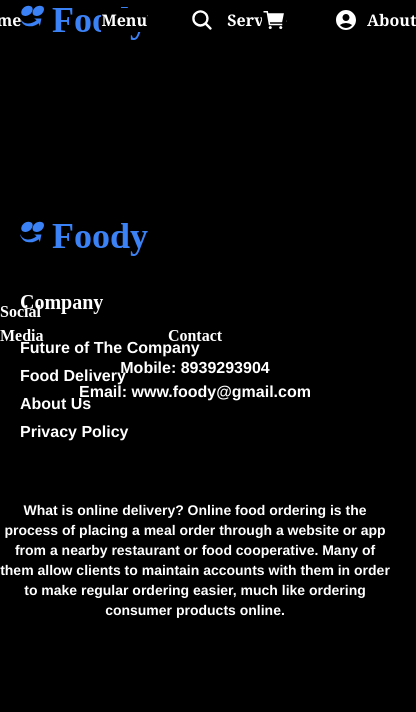
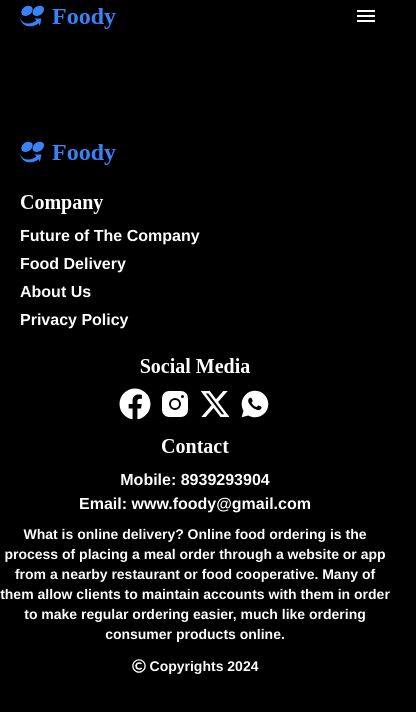
Before and after one commit to Saranraj3/MERN-Food-Delivery-Website-With-Admin-Pannel, a React (Vite) app in the folder client/: page /order in a window 390 px wide. Shown: the top 712 px of the page, 416 px wide, since content can reach past the window. Built offline with nearby package versions, Linux system fonts and the light colour scheme; a web font is replaced by a local one.

Commit message:
Mobile Responsive Created

```diff
--- a/client/src/Assets/FoodMenu/index.js
+++ b/client/src/Assets/FoodMenu/index.js
@@ -43,10 +43,6 @@ let menu = [
         name: 'Puttu '
     },
     {
-        image: samosa,
-        name: 'Samosa'
-    },
-    {
         image: vegitablefriedrice,
         name: 'Vegitable'
     },
--- a/client/src/Components/FoodItems/FoodItems.jsx
+++ b/client/src/Components/FoodItems/FoodItems.jsx
@@ -5,9 +5,9 @@ import FoodItemsFetch from '../FoodItemsFetch/FoodItemsFetch'
 function FoodItems({ category }) {
   const { Food_List } = useContext(Context)
   return (
-    <div className='text-white overflow-x-hidden m-5 mt-[3rem] '>
-      <h1 className='cursor-pointer ml-5 text-xl font-Arimo font-bold'>You'r Favourite Food Items </h1>
-      <div className='gap-[1rem] mt-[2rem] grid grid-cols-4 justify-center flex-wrap'>
+    <div className='sm:mt-[2rem] md:mt-[3rem] m-5  text-white overflow-x-hidden '>
+      <h1 className='sm:text-lg md:ml-5 md:text-xl cursor-pointer text-center font-sedan font-bold'>You'r Favourite Food Items </h1>
+      <div className='md:gap-[1rem] md:grid md:grid-cols-4 mt-[2rem] justify-center flex-wrap'>
         {Food_List.map((item, index) => {
           { console.log(category, item.category); }
           if (category === 'All' || category === item.category) {
--- a/client/src/Components/FoodMenu/FoodMenu.jsx
+++ b/client/src/Components/FoodMenu/FoodMenu.jsx
@@ -3,13 +3,13 @@ import menu from '../../Assets/FoodMenu';
 
 const FoodMenu = ({ category, setCategory }) => {
     return (
-        <div className='text-white mt-[4rem]'>
-            <h1 className='cursor-pointer text-center text-2xl font-bold font-sedan'>Explore Our Incredible Menu </h1>
-            <div className='mt-[3rem] justify-center flex gap-[3rem]'>
+        <div className='sm:m-2 sm:mt-5 md:mt-[4rem] text-white '>
+            <h1 className='sm:text-lg md:text-2xl cursor-pointer text-center font-bold font-sedan'>Explore Our Incredible Menu </h1>
+            <div className='sm:mt-5 sm:gap-2 sm:grid sm:grid-cols-3 sm:justify-between sm:items-center md:mt-[3rem] md:gap-[3rem] flex '>
                 {menu.map((item, index) => (
                     <div onClick={() => setCategory(prev => prev === item.name ? "All" : item.name)} key={index}>
-                        <img className={`cursor-pointer rounded-full hover:rotate-45 h-[5rem] ${category === item.name ? 'active' : ''}`} src={item.image} alt="" />
-                        <h1 className='cursor-pointer mt-1 font-bold font-Arimo text-center'>{item.name}</h1>
+                        <img className={`md:h-[5rem] cursor-pointer rounded-full hover: ${category === item.name ? 'active' : ''}`} src={item.image} alt="" />
+                        <h1 className='sm:mt-1 md:mt-1  cursor-pointer font-bold font-Arimo text-center'>{item.name}</h1>
                     </div>
                 ))}
             </div>
--- a/client/src/Components/Footer/Footer.jsx
+++ b/client/src/Components/Footer/Footer.jsx
@@ -4,20 +4,19 @@ import { FaFacebook } from "react-icons/fa";
 import { PiInstagramLogoFill } from "react-icons/pi";
 import { FaXTwitter } from "react-icons/fa6";
 import { RiWhatsappFill } from "react-icons/ri";
-
+import { FaRegCopyright } from "react-icons/fa";
 
 function Footer() {
     return (
-        <div className='mt-[10rem]'>
-            <div>
+        <div className='mt-[5rem] md:mt-[10rem]'>
             <div>
                 <span className='flex'>
                     <SiIfood className='mt-1 ml-5 cursor-pointer text-blue-500 size-[1.5rem]' />
-                        <h1 className=' ml-2 cursor-pointer text-4xl font-sedan font-bold text-blue-500'>Foody</h1>
+                    <h1 className='sm:text-2xl md:text-4xl ml-2 cursor-pointer font-sedan font-bold text-blue-500'>Foody</h1>
                 </span>
-                    <div className='text-white mt-[2rem] ml-5 font-bold'>
-                        <h1 className='cursor-pointer text-xl font-sedan'>Company</h1>
-                        <ul className='mt-5'>
+                <div className='sm:mt-5 md:mt-[2rem] text-white ml-5 font-bold'>
+                    <h1 className='sm:text-xl md:text-xl cursor-pointer font-sedan'>Company</h1>
+                    <ul className='sm:mt-2 md:mt-5'>
                         <li className='mt-1 cursor-pointer font-Arimo'>Future of The Company</li>
                         <li className='mt-1 cursor-pointer font-Arimo'>Food Delivery</li>
                         <li className='mt-1 cursor-pointer font-Arimo'>About Us</li>
@@ -25,24 +24,27 @@ function Footer() {
                     </ul>
                 </div>
             </div>
-                <div className='mt-[-9rem] mr-[35rem] text-center font-bold text-white '>
-                    <h1 className=' cursor-pointer font-sedan'>Social Media</h1>
-                    <ul className='mt-5 gap-2 flex justify-center'>
-                        <FaFacebook className='mt-1 cursor-pointer hover:opacity-30 size-[2rem]' />
-                        <PiInstagramLogoFill className='mt-1 cursor-pointer hover:opacity-30 size-[2rem]' />
-                        <FaXTwitter className='mt-1 cursor-pointer hover:opacity-30 size-[2rem]' />
-                        <RiWhatsappFill className='mt-1 cursor-pointer hover:opacity-30 size-[2rem]' />
+            <div className='sm:mt-5 md:mt-[-9rem] md:mr-[35rem] text-center font-bold text-white '>
+                <h1 className='sm:text-xl cursor-pointer font-sedan'>Social Media</h1>
+                <ul className='sm:mt-2 md:mt-5 gap-2 flex justify-center'>
+                    <FaFacebook className='md:mt-1 cursor-pointer hover:opacity-30 size-[2rem]' />
+                    <PiInstagramLogoFill className='md:mt-1 cursor-pointer hover:opacity-30 size-[2rem]' />
+                    <FaXTwitter className='md:mt-1 cursor-pointer hover:opacity-30 size-[2rem]' />
+                    <RiWhatsappFill className='md:mt-1 cursor-pointer hover:opacity-30 size-[2rem]' />
                 </ul>
             </div>
-                <div className='mt-[-5rem] font-bold text-center text-white '>
-                    <h1 className='font-sedan  cursor-pointer'>Contact</h1>
+            <div className='sm:mt-3 md:mt-[-5rem] font-bold text-center text-white '>
+                <h1 className='sm:text-xl font-sedan cursor-pointer'>Contact</h1>
                 <ul className='mt-2'>
-                        <li className='font-Arimo  cursor-pointer'>Mobile: 8939293904</li>
-                        <li className='font-Arimo  cursor-pointer'>Email: www.foody@gmail.com</li>
+                    <li className='font-Arimo cursor-pointer'>Mobile: 8939293904</li>
+                    <li className='font-Arimo cursor-pointer'>Email: www.foody@gmail.com</li>
                 </ul>
             </div>
-                <div className='mt-[6rem] text-white text-sm font-Arimo font-bold text-center'>
+            <div className='sm:mt-2 md:mt-[6rem] text-white sm:text-sm font-Arimo font-bold text-center'>
                 <p className=' cursor-pointer'>What is online delivery? Online food ordering is the process of placing a meal order through a website or app from a nearby restaurant or food cooperative. Many of them allow clients to maintain accounts with them in order to make regular ordering easier, much like ordering consumer products online.</p>
+                <div className='sm:mt-3 sm:text-white sm:justify-center flex'>
+                    <FaRegCopyright className='sm:mt-[3px]' />
+                    <p className='sm:ml-1'>Copyrights 2024</p>
                 </div>
             </div>
         </div>
--- a/client/src/Components/Navbar/Navbar.jsx
+++ b/client/src/Components/Navbar/Navbar.jsx
@@ -1,23 +1,41 @@
-import React from 'react'
+import React, { useState } from 'react'
 import { SiIfood } from "react-icons/si";
 import { IoSearch } from "react-icons/io5";
 import { IoCartSharp } from "react-icons/io5";
 import { MdAccountCircle } from "react-icons/md";
+import { IoMdMenu } from "react-icons/io";
+import { IoMdClose } from "react-icons/io";
 
 function Navbar() {
+    const [nav, setNav] = useState(true);
+
+    const HandleNav = () => {
+        setNav(!nav)
+    }
     return (
-        <div className='sticky top-0 z-50'>
+        <div className='sm:h-[2rem] sticky top-0 z-50'>
             <span className='flex'>
-                <SiIfood className='mt-1 ml-5 cursor-pointer text-blue-500 size-[1.5rem]' />
-                <h1 className=' ml-2 cursor-pointer text-4xl font-sedan font-bold text-blue-500'>Foody</h1>
+                <SiIfood className='sm:mt-1 sm:ml-5 cursor-pointer text-blue-500 size-[1.5rem]' />
+                <h1 className='sm:text-2xl sm:ml-2 md:ml-2 md:text-4xl cursor-pointer font-sedan font-bold text-blue-500'>Foody</h1>
             </span>
-            <ul className='mt-[-2rem] font-bold font-serif text-white cursor-pointer flex justify-center gap-[5rem] '>
+            <div onClick={HandleNav} className='sm:mt-1 sm:mr-3 md:invisible flex justify-end'>
+                {!nav ? <IoMdClose className='sm:mt-[-2rem] flex text-white size-6 ' /> : <IoMdMenu className='sm:mt-[-2rem] flex text-white size-6 ' />}
+            </div>
+            <div className={!nav ? 'text-white  fixed sm:left-0 sm:top-0 sm:w-[60%] sm:h-[15rem] sm:border-r border-r-gray-800 ease-in-out duration-200 sm:visible md:invisible ' : 'fixed left-[-100%]'}>
+                <ul className='lg:mt-[-2rem] lg:gap-[5rem] font-bold font-serif text-white cursor-pointer '>
+                    <li className='sm:mt-5 sm:border-b sm:border-gray-800 sm:ml-3 hover:text-blue-500'>Home</li>
+                    <li className='sm:mt-5 sm:border-b sm:border-gray-800 sm:ml-3 hover:text-blue-500'>Menu</li>
+                    <li className='sm:mt-5 sm:border-b sm:border-gray-800 sm:ml-3 hover:text-blue-500'>Service</li>
+                    <li className='sm:mt-5 sm:border-b sm:border-gray-800 sm:ml-3 hover:text-blue-500'>About</li>
+                </ul>
+            </div>
+            <ul className=' sm:invisible md:visible lg:mt-[-2rem] lg:gap-[5rem] font-bold font-serif text-white cursor-pointer flex justify-center '>
                 <li className='hover:text-blue-500'>Home</li>
                 <li className='hover:text-blue-500'>Menu</li>
                 <li className='hover:text-blue-500'>Service</li>
                 <li className='hover:text-blue-500'>About</li>
             </ul>
-            <ul className='mt-[-1.5rem] mr-[2rem] text-white flex justify-end gap-[3rem]'>
+            <ul className='sm:invisible md:visible lg:mt-[-1.5rem] lg:mr-[2rem] lg:gap-[3rem] text-white flex justify-end'>
                 <IoSearch className='cursor-pointer hover:text-blue-500 size-[1.5rem]' />
                 <IoCartSharp className='cursor-pointer hover:text-blue-500 size-[1.5rem]' />
                 <MdAccountCircle className='cursor-pointer hover:text-blue-500 size-[1.5rem]' />
--- a/client/tailwind.config.js
+++ b/client/tailwind.config.js
@@ -5,6 +5,12 @@ export default {
     "./src/**/*.{js,ts,jsx,tsx}",
   ],
   theme: {
+    screens: {
+      sm: '200px',
+      md: '768px',
+      lg: '1024px',
+      xl: '1280px',
+    },
     extend: {
       fontFamily: {
         sedan: ["Sedan SC"],
```
Lines whose indentation alone changed are shown as unchanged.
